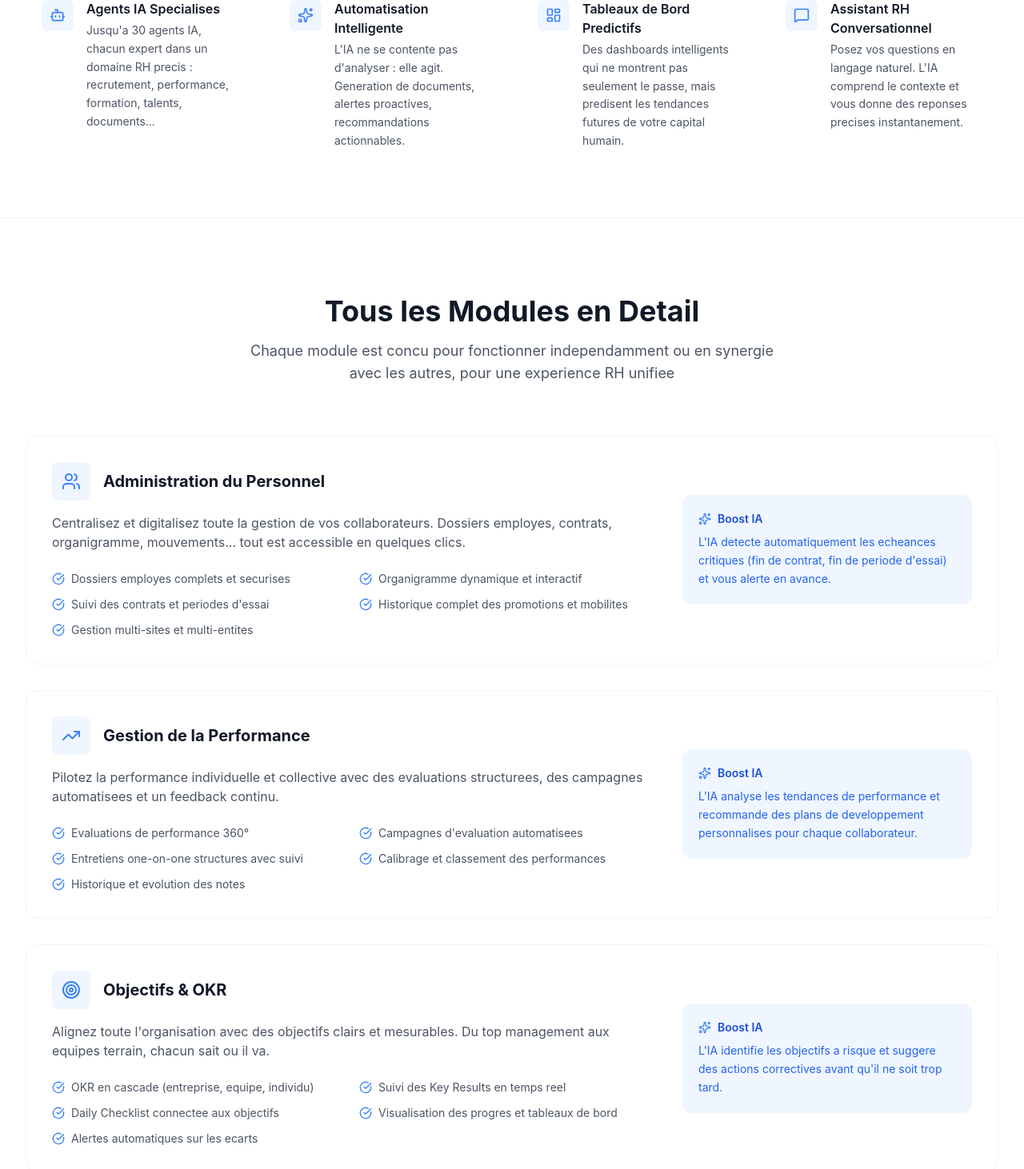
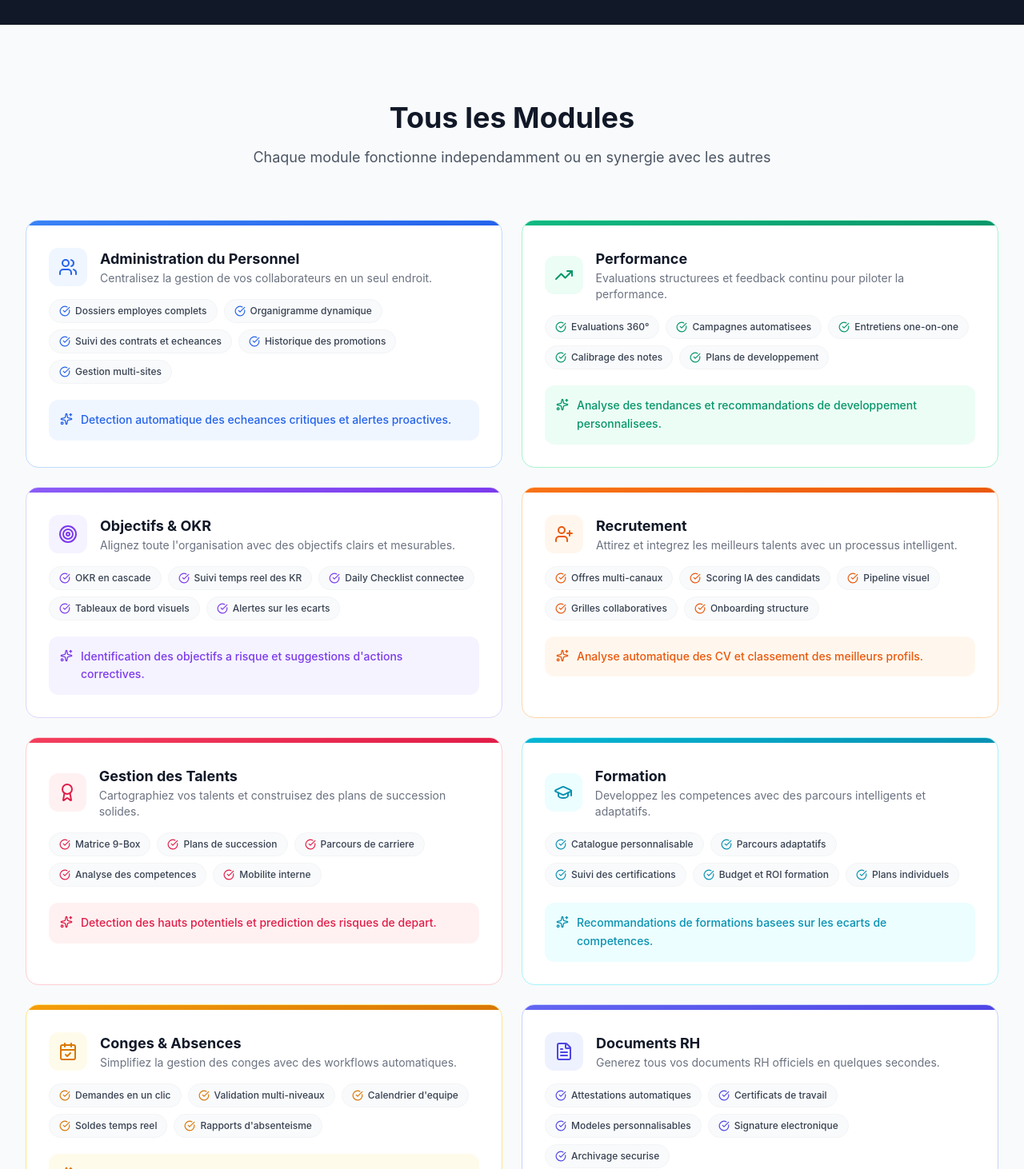
Before and after one commit to Targetym-AI/targetym-website, a Next.js app: page /solutions in a window 1280 px wide. Shown: the part 608-2070 px from the top of the page at 80% size. Built offline with nearby package versions, Linux system fonts and the light colour scheme.

Commit message:
redesigner la page

```diff
--- a/app/solutions/page.tsx
+++ b/app/solutions/page.tsx
@@ -21,106 +21,138 @@ const modules = [
   {
     icon: Users,
     title: "Administration du Personnel",
-    description: "Centralisez et digitalisez toute la gestion de vos collaborateurs. Dossiers employes, contrats, organigramme, mouvements... tout est accessible en quelques clics.",
+    description: "Centralisez la gestion de vos collaborateurs en un seul endroit.",
     features: [
-      "Dossiers employes complets et securises",
-      "Organigramme dynamique et interactif",
-      "Suivi des contrats et periodes d'essai",
-      "Historique complet des promotions et mobilites",
-      "Gestion multi-sites et multi-entites"
+      "Dossiers employes complets",
+      "Organigramme dynamique",
+      "Suivi des contrats et echeances",
+      "Historique des promotions",
+      "Gestion multi-sites"
     ],
-    aiFeature: "L'IA detecte automatiquement les echeances critiques (fin de contrat, fin de periode d'essai) et vous alerte en avance."
+    aiFeature: "Detection automatique des echeances critiques et alertes proactives.",
+    color: "from-blue-500 to-blue-600",
+    bgLight: "bg-blue-50",
+    textColor: "text-blue-600",
+    borderColor: "border-blue-200"
   },
   {
     icon: TrendingUp,
-    title: "Gestion de la Performance",
-    description: "Pilotez la performance individuelle et collective avec des evaluations structurees, des campagnes automatisees et un feedback continu.",
+    title: "Performance",
+    description: "Evaluations structurees et feedback continu pour piloter la performance.",
     features: [
-      "Evaluations de performance 360\u00b0",
-      "Campagnes d'evaluation automatisees",
-      "Entretiens one-on-one structures avec suivi",
-      "Calibrage et classement des performances",
-      "Historique et evolution des notes"
+      "Evaluations 360\u00b0",
+      "Campagnes automatisees",
+      "Entretiens one-on-one",
+      "Calibrage des notes",
+      "Plans de developpement"
     ],
-    aiFeature: "L'IA analyse les tendances de performance et recommande des plans de developpement personnalises pour chaque collaborateur."
+    aiFeature: "Analyse des tendances et recommandations de developpement personnalisees.",
+    color: "from-emerald-500 to-emerald-600",
+    bgLight: "bg-emerald-50",
+    textColor: "text-emerald-600",
+    borderColor: "border-emerald-200"
   },
   {
     icon: Target,
     title: "Objectifs & OKR",
-    description: "Alignez toute l'organisation avec des objectifs clairs et mesurables. Du top management aux equipes terrain, chacun sait ou il va.",
+    description: "Alignez toute l'organisation avec des objectifs clairs et mesurables.",
     features: [
-      "OKR en cascade (entreprise, equipe, individu)",
-      "Suivi des Key Results en temps reel",
-      "Daily Checklist connectee aux objectifs",
-      "Visualisation des progres et tableaux de bord",
-      "Alertes automatiques sur les ecarts"
+      "OKR en cascade",
+      "Suivi temps reel des KR",
+      "Daily Checklist connectee",
+      "Tableaux de bord visuels",
+      "Alertes sur les ecarts"
     ],
-    aiFeature: "L'IA identifie les objectifs a risque et suggere des actions correctives avant qu'il ne soit trop tard."
+    aiFeature: "Identification des objectifs a risque et suggestions d'actions correctives.",
+    color: "from-violet-500 to-violet-600",
+    bgLight: "bg-violet-50",
+    textColor: "text-violet-600",
+    borderColor: "border-violet-200"
   },
   {
     icon: UserPlus,
-    title: "Recrutement & Acquisition de Talents",
-    description: "Attirez, evaluez et integrez les meilleurs talents avec un processus de recrutement intelligent de bout en bout.",
+    title: "Recrutement",
+    description: "Attirez et integrez les meilleurs talents avec un processus intelligent.",
     features: [
-      "Publication d'offres multi-canaux",
-      "Filtrage et scoring de candidats par l'IA",
-      "Pipeline de recrutement visuel",
-      "Grilles d'evaluation collaboratives",
-      "Onboarding structure des nouvelles recrues"
+      "Offres multi-canaux",
+      "Scoring IA des candidats",
+      "Pipeline visuel",
+      "Grilles collaboratives",
+      "Onboarding structure"
     ],
-    aiFeature: "L'IA analyse les CV, evalue la compatibilite avec le poste et propose un classement automatique des meilleurs candidats."
+    aiFeature: "Analyse automatique des CV et classement des meilleurs profils.",
+    color: "from-orange-500 to-orange-600",
+    bgLight: "bg-orange-50",
+    textColor: "text-orange-600",
+    borderColor: "border-orange-200"
   },
   {
     icon: Award,
-    title: "Gestion des Talents & Carrieres",
-    description: "Cartographiez vos talents, identifiez les hauts potentiels et construisez des plans de succession solides pour l'avenir.",
+    title: "Gestion des Talents",
+    description: "Cartographiez vos talents et construisez des plans de succession solides.",
     features: [
-      "Matrice 9-Box pour cartographier les talents",
-      "Plans de succession et vivier de talents",
-      "Parcours de carriere personnalises",
-      "Analyse des ecarts de competences",
-      "Mobilite interne et passerelles metiers"
+      "Matrice 9-Box",
+      "Plans de succession",
+      "Parcours de carriere",
+      "Analyse des competences",
+      "Mobilite interne"
     ],
-    aiFeature: "L'IA detecte les hauts potentiels, predit les risques de depart et recommande des plans de retention cibles."
+    aiFeature: "Detection des hauts potentiels et prediction des risques de depart.",
+    color: "from-rose-500 to-rose-600",
+    bgLight: "bg-rose-50",
+    textColor: "text-rose-600",
+    borderColor: "border-rose-200"
   },
   {
     icon: GraduationCap,
-    title: "Formation & Developpement",
-    description: "Developpez les competences de vos equipes avec des parcours de formation intelligents et un suivi precis des acquis.",
+    title: "Formation",
+    description: "Developpez les competences avec des parcours intelligents et adaptatifs.",
     features: [
-      "Catalogue de formations personnalisable",
-      "Parcours d'apprentissage adaptatifs",
-      "Suivi des competences et certifications",
-      "Budget formation et analytique ROI",
-      "Plans de developpement individuels"
+      "Catalogue personnalisable",
+      "Parcours adaptatifs",
+      "Suivi des certifications",
+      "Budget et ROI formation",
+      "Plans individuels"
     ],
-    aiFeature: "L'IA recommande les formations les plus pertinentes en fonction des ecarts de competences et des objectifs de carriere."
+    aiFeature: "Recommandations de formations basees sur les ecarts de competences.",
+    color: "from-cyan-500 to-cyan-600",
+    bgLight: "bg-cyan-50",
+    textColor: "text-cyan-600",
+    borderColor: "border-cyan-200"
   },
   {
     icon: CalendarCheck,
     title: "Conges & Absences",
-    description: "Simplifiez la gestion des conges et absences avec des workflows de validation automatiques et une visibilite totale sur les plannings.",
+    description: "Simplifiez la gestion des conges avec des workflows automatiques.",
     features: [
-      "Demandes de conges en un clic",
-      "Validation multi-niveaux parametrable",
-      "Calendrier d'equipe partage",
-      "Soldes de conges en temps reel",
-      "Rapports d'absenteisme et tendances"
+      "Demandes en un clic",
+      "Validation multi-niveaux",
+      "Calendrier d'equipe",
+      "Soldes temps reel",
+      "Rapports d'absenteisme"
     ],
-    aiFeature: "L'IA anticipe les periodes de forte absence et alerte les managers pour eviter les sous-effectifs."
+    aiFeature: "Anticipation des periodes de forte absence pour eviter les sous-effectifs.",
+    color: "from-amber-500 to-amber-600",
+    bgLight: "bg-amber-50",
+    textColor: "text-amber-600",
+    borderColor: "border-amber-200"
   },
   {
     icon: FileText,
     title: "Documents RH",
-    description: "Generez automatiquement tous vos documents RH officiels en quelques secondes. Fini les modeles Word et les erreurs de saisie.",
+    description: "Generez tous vos documents RH officiels en quelques secondes.",
     features: [
-      "Attestations de travail automatiques",
-      "Certificats de travail avec historique de carriere",
-      "Modeles personnalisables par entreprise",
-      "Signature electronique integree",
-      "Archivage securise et conforme"
+      "Attestations automatiques",
+      "Certificats de travail",
+      "Modeles personnalisables",
+      "Signature electronique",
+      "Archivage securise"
     ],
-    aiFeature: "L'IA genere les documents en s'appuyant sur les donnees du dossier employe, sans aucune saisie manuelle."
+    aiFeature: "Generation automatique a partir des donnees employe, zero saisie manuelle.",
+    color: "from-indigo-500 to-indigo-600",
+    bgLight: "bg-indigo-50",
+    textColor: "text-indigo-600",
+    borderColor: "border-indigo-200"
   }
 ];
 
@@ -128,22 +160,22 @@ const aiHighlights = [
   {
     icon: Bot,
     title: "Agents IA Specialises",
-    description: "Jusqu'a 30 agents IA, chacun expert dans un domaine RH precis : recrutement, performance, formation, talents, documents..."
+    description: "Jusqu'a 30 agents IA experts dans chaque domaine RH"
   },
   {
     icon: Sparkles,
     title: "Automatisation Intelligente",
-    description: "L'IA ne se contente pas d'analyser : elle agit. Generation de documents, alertes proactives, recommandations actionnables."
+    description: "L'IA agit : generation de documents, alertes, recommandations"
   },
   {
     icon: LayoutDashboard,
-    title: "Tableaux de Bord Predictifs",
-    description: "Des dashboards intelligents qui ne montrent pas seulement le passe, mais predisent les tendances futures de votre capital humain."
+    title: "Dashboards Predictifs",
+    description: "Des tableaux de bord qui predisent les tendances futures"
   },
   {
     icon: MessageSquare,
-    title: "Assistant RH Conversationnel",
-    description: "Posez vos questions en langage naturel. L'IA comprend le contexte et vous donne des reponses precises instantanement."
+    title: "Assistant Conversationnel",
+    description: "Posez vos questions RH en langage naturel"
   }
 ];
 
@@ -155,7 +187,7 @@ export default function SolutionsPage() {
         <div className="mx-auto max-w-7xl px-4 sm:px-6 lg:px-8 text-center">
           <div className="inline-flex items-center px-4 py-2 bg-white/15 text-white rounded-full text-sm font-medium mb-8 backdrop-blur-sm border border-white/20">
             <ClipboardList className="w-4 h-4 mr-2" />
-            8 Modules Integres
+            Suite SIRH Complete
           </div>
           <h1 className="text-3xl sm:text-4xl lg:text-5xl font-bold text-white mb-6">
             Une Suite SIRH Complete pour{' '}
@@ -185,18 +217,18 @@ export default function SolutionsPage() {
         </div>
       </section>
 
-      {/* AI Highlights */}
-      <section className="py-16 bg-white border-b border-gray-100">
+      {/* AI Highlights Bar */}
+      <section className="py-6 bg-gray-900">
         <div className="mx-auto max-w-7xl px-4 sm:px-6 lg:px-8">
           <div className="grid sm:grid-cols-2 lg:grid-cols-4 gap-6">
             {aiHighlights.map((item, index) => (
-              <div key={index} className="flex items-start gap-4 p-5">
-                <div className="w-10 h-10 bg-primary-50 rounded-lg flex items-center justify-center flex-shrink-0">
-                  <item.icon className="w-5 h-5 text-primary-500" />
+              <div key={index} className="flex items-center gap-3 py-2">
+                <div className="w-10 h-10 bg-primary-500/20 rounded-lg flex items-center justify-center flex-shrink-0">
+                  <item.icon className="w-5 h-5 text-primary-400" />
                 </div>
                 <div>
-                  <h3 className="font-semibold text-gray-900 mb-1">{item.title}</h3>
-                  <p className="text-sm text-gray-600 leading-relaxed">{item.description}</p>
+                  <h3 className="font-semibold text-white text-sm">{item.title}</h3>
+                  <p className="text-xs text-gray-400">{item.description}</p>
                 </div>
               </div>
             ))}
@@ -204,57 +236,58 @@ export default function SolutionsPage() {
         </div>
       </section>
 
-      {/* Modules Detail */}
-      <section className="py-24 bg-white">
+      {/* Modules Grid */}
+      <section className="py-24 bg-gray-50">
         <div className="mx-auto max-w-7xl px-4 sm:px-6 lg:px-8">
           <div className="text-center mb-16">
             <h2 className="text-3xl sm:text-4xl font-bold text-gray-900 mb-4">
-              Tous les Modules en Detail
+              Tous les Modules
             </h2>
             <p className="text-lg text-gray-600 max-w-2xl mx-auto">
-              Chaque module est concu pour fonctionner independamment ou en synergie
-              avec les autres, pour une experience RH unifiee
+              Chaque module fonctionne independamment ou en synergie avec les autres
             </p>
           </div>
 
-          <div className="space-y-8">
+          <div className="grid md:grid-cols-2 gap-6">
             {modules.map((module, index) => (
               <div
                 key={index}
-                className="p-8 bg-white border border-gray-100 rounded-2xl hover:shadow-lg transition-shadow"
+                className={`relative bg-white rounded-2xl overflow-hidden border ${module.borderColor} hover:shadow-xl transition-all group`}
               >
-                <div className="grid md:grid-cols-3 gap-8">
-                  <div className="md:col-span-2">
+                {/* Color accent top */}
+                <div className={`h-1.5 bg-gradient-to-r ${module.color}`} />
+
+                <div className="p-7">
+                  {/* Header */}
                   <div className="flex items-center gap-4 mb-4">
-                      <div className="w-12 h-12 bg-primary-50 rounded-lg flex items-center justify-center">
-                        <module.icon className="w-6 h-6 text-primary-500" />
+                    <div className={`w-12 h-12 ${module.bgLight} rounded-xl flex items-center justify-center`}>
+                      <module.icon className={`w-6 h-6 ${module.textColor}`} />
                     </div>
-                      <h3 className="text-xl font-bold text-gray-900">
-                        {module.title}
-                      </h3>
+                    <div>
+                      <h3 className="text-lg font-bold text-gray-900">{module.title}</h3>
+                      <p className="text-sm text-gray-500">{module.description}</p>
                     </div>
-                    <p className="text-gray-600 mb-6">
-                      {module.description}
-                    </p>
-                    <ul className="grid sm:grid-cols-2 gap-3">
+                  </div>
+
+                  {/* Features as pills */}
+                  <div className="flex flex-wrap gap-2 mb-5">
                     {module.features.map((feature, i) => (
-                        <li key={i} className="flex items-start text-sm text-gray-600">
-                          <CheckCircle className="w-4 h-4 text-primary-500 mr-2 flex-shrink-0 mt-0.5" />
+                      <span
+                        key={i}
+                        className="inline-flex items-center px-3 py-1.5 bg-gray-50 text-gray-700 text-xs font-medium rounded-full border border-gray-100"
+                      >
+                        <CheckCircle className={`w-3.5 h-3.5 ${module.textColor} mr-1.5`} />
                         {feature}
-                        </li>
+                      </span>
                     ))}
-                    </ul>
                   </div>
-                  <div className="flex items-center">
-                    <div className="p-5 bg-primary-50 rounded-xl w-full">
-                      <div className="flex items-center gap-2 mb-2">
-                        <Sparkles className="w-4 h-4 text-primary-500" />
-                        <span className="text-sm font-semibold text-primary-700">Boost IA</span>
-                      </div>
-                      <p className="text-sm text-primary-600 leading-relaxed">
+
+                  {/* AI Feature */}
+                  <div className={`flex items-start gap-2.5 p-3.5 ${module.bgLight} rounded-xl`}>
+                    <Sparkles className={`w-4 h-4 ${module.textColor} mt-0.5 flex-shrink-0`} />
+                    <p className={`text-sm ${module.textColor} font-medium leading-relaxed`}>
                       {module.aiFeature}
                     </p>
-                    </div>
                   </div>
                 </div>
               </div>
@@ -264,7 +297,7 @@ export default function SolutionsPage() {
       </section>
 
       {/* CTA */}
-      <section className="py-24 bg-gray-50">
+      <section className="py-24 bg-white">
         <div className="mx-auto max-w-7xl px-4 sm:px-6 lg:px-8">
           <div className="bg-gradient-to-r from-primary-500 to-secondary-500 rounded-3xl p-12 md:p-16 text-white text-center">
             <h2 className="text-3xl sm:text-4xl font-bold mb-6">
```
Lines whose indentation alone changed are shown as unchanged.
